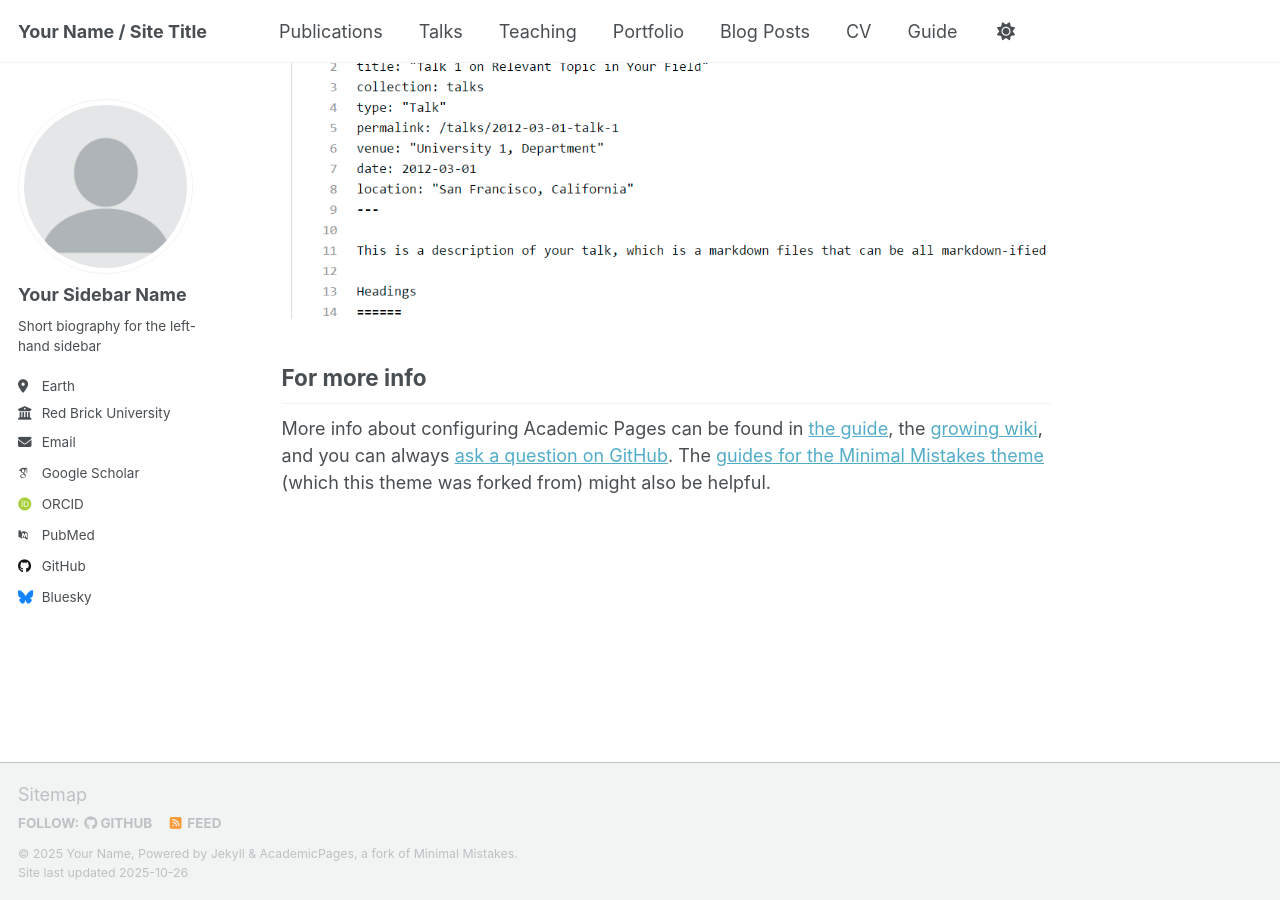
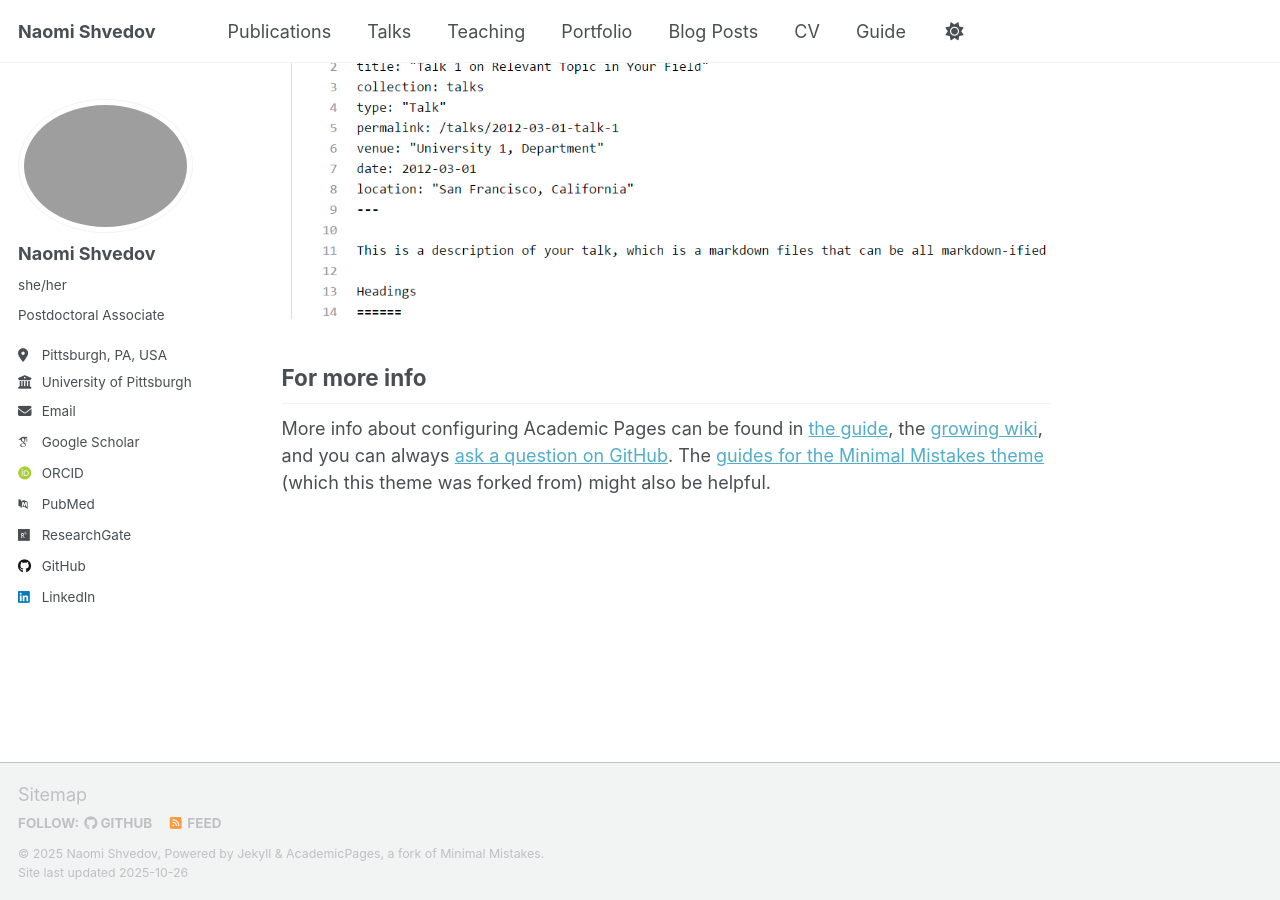
Before and after one commit to naomishved/naomishved.github.io, a Jekyll site: the page built from _pages/about.md, in a window 1280 px wide and 900 px high, scrolled down 2880 px. Built offline with Jekyll 4.4.1, drawn with Linux system fonts in a browser that asks for light colours; some web fonts are replaced; a script that is not in the unit is left out.

Commit message:
Update _config.yml

```diff
--- a/_config.yml
+++ b/_config.yml
@@ -9,52 +9,53 @@
 # Basic Site Settings
 locale                   : "en-US"
 site_theme               : "default" # Currently available options are "default", "air"
-title                    : "Your Name / Site Title"
+title                    : "Naomi Shvedov"
 title_separator          : "-"
-name                     : &name "Your Name"
-description              : &description "Your Name's academic portfolio"   # Update this with a general description of your site, this is the default if not overridden by a page
-url                      : https://academicpages.github.io # The base hostname & protocol for your site e.g. "https://[your GitHub username].github.io",
+name                     : &name "Naomi Shvedov"
+description: &description "Neuroscientist studying adolescent brain development and plasticity"   # CHANGED
+url                      : "https://naomishved.github.io" # The base hostname & protocol for your site e.g. "https://[your GitHub username].github.io",
                                                            # or if you already have some other page hosted on Github then use "https://[your GitHub username].github.io/[Your Repo Name]"
 baseurl                  : "" # the subpath of your site, e.g. "/blog"
-repository               : "academicpages/academicpages.github.io"
+repository               : "naomishved/naomishved.github.io"
+
 
 # Site Author - The following control what appear as part of the author content on the side bar.
 #               If a field is blank the icon and link will not appear, otherwise it will be shown.
 #               Additional customization can be done by editing /_includes/author-profile.html
 author:
   # Biographic information
-  avatar           : "profile.png"
-  name             : "Your Sidebar Name"
-  pronouns         : # example: "she/her"
-  bio              : "Short biography for the left-hand sidebar"
-  location         : "Earth"
-  employer         : "Red Brick University"
+  avatar           : "images/headshot2023.jpg"
+  name             : "Naomi Shvedov"
+  pronouns         : "she/her"
+  bio              : "Postdoctoral Associate"
+  location         : "Pittsburgh, PA, USA"
+  employer         : "University of Pittsburgh"
   uri              : # URL
-  email            : "none@example.org"
+  email            : "naomi.shvedov@pitt.edu"
 
   # Academic websites
   academia         : # URL
   arxiv            : # URL - Update with the correct link to your profile
-  googlescholar    : "https://scholar.google.com/citations?user=PS_CX0AAAAAJ"
+  googlescholar: "https://scholar.google.com/citations?user=Wp5COP8AAAAJ"
   inspire-hep      : # URL
   impactstory      : # URL
-  orcid            : "https://orcid.org/yourorcidurl"
-  semantic         : # URL
-  pubmed           : "https://www.ncbi.nlm.nih.gov/pubmed/?term=john+snow"
-  researchgate     : # URL
+  orcid: "https://orcid.org/0000-0001-5550-5231"
+  semantic         :
+  pubmed: "https://pubmed.ncbi.nlm.nih.gov/?term=Shvedov+N"
+  researchgate     : "https://www.researchgate.net/profile/Naomi-Shvedov"
   scopus           : # URL
 
   # Repositories and software development
   bitbucket        : # Username - Update with your username on the site
   codepen          : # Username
   dribbble         : # Username
-  github           : "academicpages"
+  github           : "naomishved"
   kaggle           : # Username
   stackoverflow    : # User number or user number and name (i.e., use "1" or "1/jeff-atwood")
 
   # Social media
   artstation       : # Username
-  bluesky          : "bsky.app" # Replace this with you Bluesky username
+  bluesky          :  # Replace this with you Bluesky username
   facebook         : # Username
   flickr           : # Username
   foursquare       : # Username
@@ -63,7 +64,7 @@ author:
   keybase          : # Username
   instagram        : # Username
   lastfm           : # Username
-  linkedin         : # Username
+  linkedin: "https://www.linkedin.com/in/naomi-shved-936980160"
   mastodon         : # URL
   medium           : # URL
   pinterest        : # Username
```
